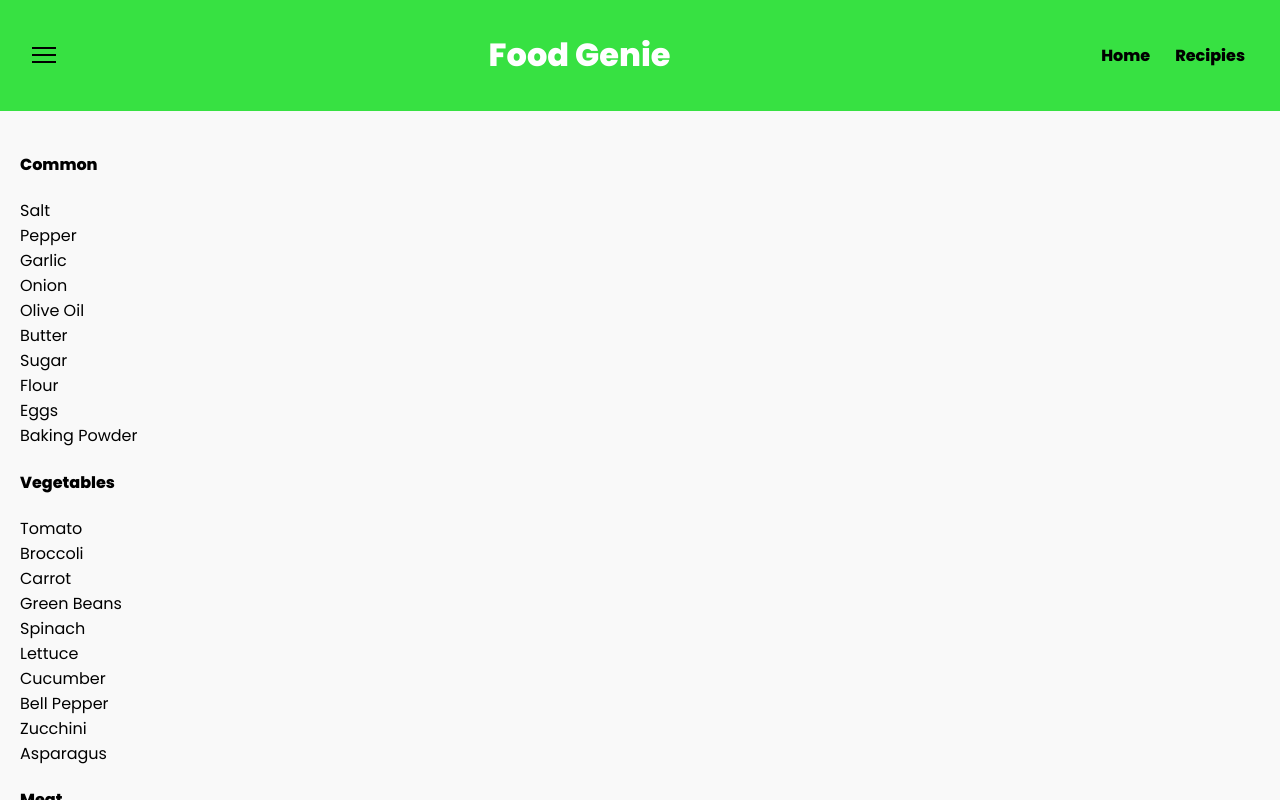
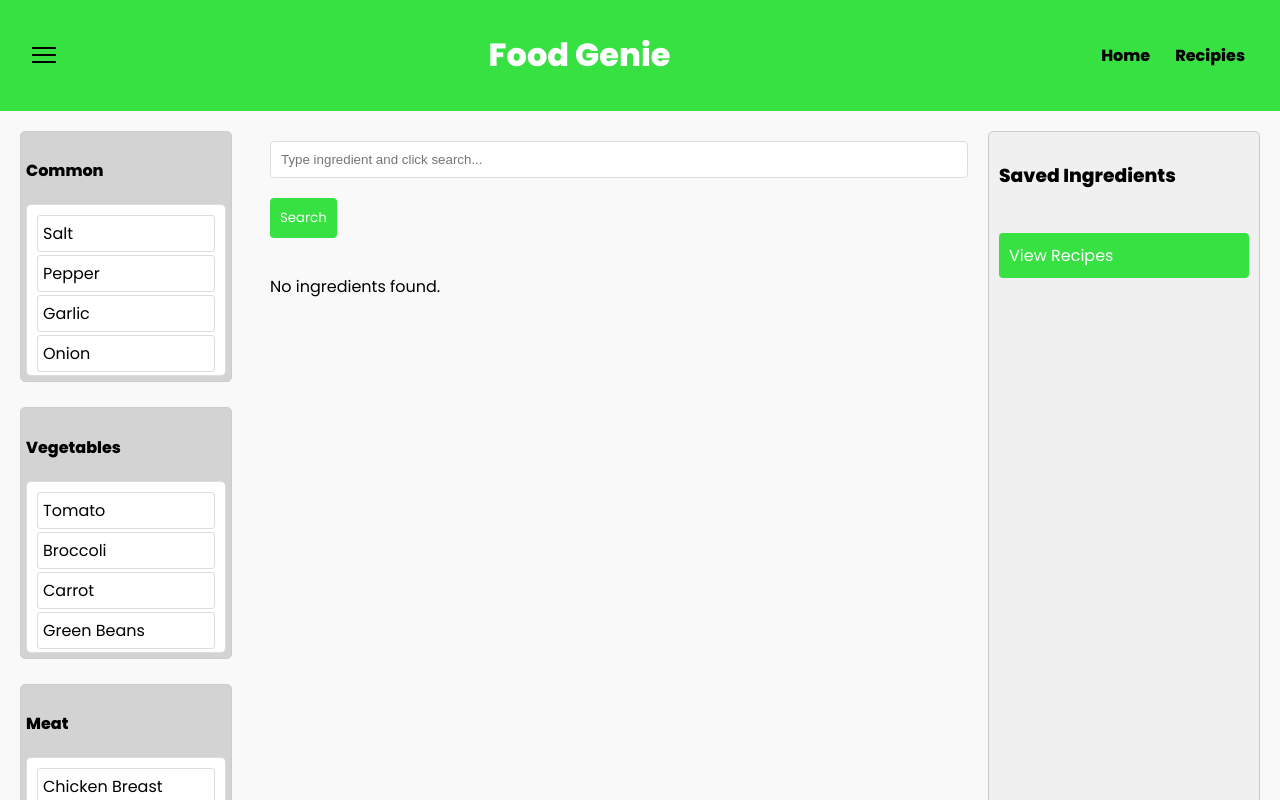
Before and after one commit to alexmerlo23/FoodGiene, a React (Create React App) app in the folder frontend/: page / in a window 1280 px wide. Shown: the top 800 px of the page. Built offline with nearby package versions, Linux system fonts and the light colour scheme; the HTML template or start-up script is replaced by a standard one.

Commit message:
Had to fix home page

```diff
--- a/frontend/src/index.css
+++ b/frontend/src/index.css
@@ -1,24 +1,19 @@
-/* Google Fonts */
+/* google font */
 @import url('https://fonts.googleapis.com/css2?family=Poppins:wght@300;400;500;600;800&family=VT323&display=swap');
 
-/* Variables */
+/* layout */
 :root {
   --primary: #37e142;
   --error: #e7195a;
 }
-
-/* General Layout */
 body {
   background: #f9f9f9;
   margin: 0;
   font-family: "Poppins";
 }
-
-/* Header */
 header {
   background: #37e142;
 }
-
 header .container {
   max-width: 1400px;
   margin: 0 auto;
@@ -27,32 +22,28 @@ header .container {
   align-items: center;
   justify-content: space-between;
 }
-
 header a {
   color: #ffffff;
   text-decoration: none;
 }
 
-.nav-right a {
+.nav-right a{
   color: #000000;
-  font-size: medium;
+  font-size:medium;
   font-weight: bold;
   text-decoration: none;
   margin-right: 15px;
 }
 
-/* Page Container */
 .pages {
   max-width: 1400px;
   padding: 20px;
   margin: 0 auto;
 }
 
-/* Input and Form Styling */
 .label, input {
   display: block;
 }
-
 input {
   padding: 10px;
   margin-top: 10px;
@@ -73,7 +64,6 @@ form button {
   cursor: pointer;
 }
 
-/* Error Styling */
 div.error {
   padding: 10px;
   background: #ffefef;
@@ -82,21 +72,18 @@ div.error {
   border-radius: 4px;
   margin: 20px 0;
 }
-
 input.error {
   border: 1px solid var(--error);
 }
 
-/* Navbar */
+/* navbar */
 nav {
   display: flex;
   align-items: center;
 }
-
 nav a, nav button {
   margin-left: 10px;
 }
-
 nav button {
   background: #fff;
   color: var(--primary);
@@ -108,7 +95,7 @@ nav button {
   font-size: 1em;
 }
 
-/* Authentication Forms */
+/* auth forms */
 form.signup, form.login {
   max-width: 400px;
   margin: 40px auto;
@@ -117,7 +104,29 @@ form.signup, form.login {
   border-radius: 4px;
 }
 
-/* Hamburger Menu */
+.RoleButtonsContainer {
+  width: 100%;
+  display: inline-flex;
+  gap: 20%;
+  justify-content: center;
+  margin-bottom: 10px;
+}
+
+.role-button {
+  background-color: #fff;
+  color: black;
+  border: 2px solid var(--primary);
+}
+
+.role-button.active {
+  background-color: var(--primary);
+  color: black;
+}
+
+.role-button:hover {
+  background-color: var(--primary);
+}
+
 .hamburger-container {
   position: relative;
 }
@@ -137,6 +146,14 @@ form.signup, form.login {
   align-items: flex-start;
 }
 
+.menu-content {
+  margin-top: 20px;
+  display: flex;
+  flex-direction: column;
+  justify-content: flex-start;
+  align-items: flex-start;
+}
+
 .hamburger-menu a {
   display: block;
   margin: 20px 0;
@@ -145,7 +162,192 @@ form.signup, form.login {
   text-decoration: none;
 }
 
-/* Recipe Details */
+.home-container {
+  display: flex;
+}
+
+.left-container {
+  display: flex;
+  flex-direction: column;
+  gap: 20px;
+  width: 250px;
+}
+
+.box {
+  width: 200px;
+  padding: 5px;
+  background-color: lightgray;
+  border: 1px solid #ccc;
+  border-radius: 5px;
+  margin-bottom: 5px;
+}
+
+.search-container {
+  flex: 1;
+  margin-right: 20px;
+}
+
+.right-container {
+  width: 250px;
+  background-color: #f0f0f0;
+  padding: 10px;
+  border: 1px solid #ccc;
+  border-radius: 5px;
+  display: flex;
+  flex-direction: column;
+}
+
+.ingredients-list {
+  margin-top: 20px;
+  max-height: 300px;
+  overflow-y: auto;
+}
+
+.ingredient-item {
+  padding: 5px;
+  cursor: pointer;
+}
+
+.ingredient-item:hover {
+  background-color: #d1ffd1;
+}
+
+.saved-ingredients {
+  margin-top: 10px;
+}
+
+.saved-ingredient-item {
+  display: flex;
+  justify-content: space-between;
+  align-items: center;
+  padding: 5px;
+  border: 1px solid #ccc;
+  margin: 2px 0;
+  border-radius: 3px;
+}
+
+.trash-icon {
+  cursor: pointer;
+  color: black;
+  margin-left: auto;
+}
+
+.similar-ingredients {
+  margin-top: 20px;
+}
+
+.similar-ingredients-list {
+  max-height: 200px;
+  overflow-y: auto;
+}
+
+.similar-ingredients-list .ingredient-item {
+  padding: 5px;
+  cursor: pointer;
+}
+
+.similar-ingredients-list .ingredient-item:hover {
+  background-color: #d1ffd1;
+}
+
+.ingredient-box {
+  background-color: #fff;
+  border: 1px solid #ddd;
+  padding: 10px;
+  border-radius: 5px;
+  max-height: 150px;
+  overflow-y: auto;
+}
+
+.ingredient-box h4 {
+  margin: 0 0 10px;
+  font-weight: 600;
+}
+
+.box-item {
+  cursor: pointer;
+  padding: 3px;
+  margin-bottom: 3px;
+  border: 1px solid #ccc;
+  border-radius: 3px;
+  background-color: #f9f9f9;
+}
+
+.box-item:hover {
+  background-color: #d1ffd1;
+}
+
+.ingredient-item {
+  cursor: pointer;
+  padding: 5px;
+  background-color: white;
+  border: 1px solid #ddd;
+  border-radius: 3px;
+  margin-bottom: 3px;
+  transition: background-color 0.3s;
+}
+
+.ingredient-item:hover {
+  background-color: #e0ffe0;
+}
+
+.recipes-container {
+  padding: 20px;
+}
+
+.recipes-list {
+  display: flex;
+  flex-wrap: wrap;
+  gap: 20px;
+  text-decoration: none;
+}
+
+.recipe-item {
+  width: 200px;
+  border: 1px solid #000000;
+  padding: 10px;
+  text-align: center;
+  border-radius: 5px ;
+  text-decoration: none;
+}
+
+.recipe-item h3{
+  text-decoration: none;
+}
+
+.recipe-item img {
+  width: 100%;
+  height: auto;
+}
+
+.recipe-link{
+  text-decoration: none;
+  color: #000000;
+}
+
+.view-recipes-button{
+ background: var(--primary);
+ margin-top: 15px ;
+  border: 0;
+  color: #fff;
+  padding: 10px;
+  font-family: "Poppins";
+  border-radius: 4px;
+  cursor: pointer;
+  text-decoration: none;
+}
+
+.search-container button{
+  background: var(--primary);
+  border: 0;
+  color: #fff;
+  padding: 10px;
+  font-family: "Poppins";
+  border-radius: 4px;
+  cursor: pointer;
+  text-decoration: none;
+}
+
 .recipe-details {
   max-width: 80%;
   margin: 20px auto;
@@ -160,75 +362,56 @@ form.signup, form.login {
   margin-bottom: 10px;
 }
 
-/* Recipe Content */
+.recipe-details img {
+  max-width: 100%;
+  border-radius: 8px;
+  margin-bottom: 20px;
+}
+
+.recipe-details h3 {
+  margin-top: 20px;
+}
+
+.recipe-details ul {
+  list-style: none;
+  padding: 0;
+}
+
+.recipe-details li {
+  margin: 10px 0;
+}
+
 .recipe-content-top {
   display: flex;
   justify-content: space-between;
   align-items: flex-start;
+  gap: 15px;
   margin-bottom: 20px;
 }
 
+/* Nutritional information styling */
 .nutrition-info {
   display: grid;
-  grid-template-columns: 1fr 1fr; /* Two columns */
-  grid-template-rows: 1fr 1fr;    /* Two rows */
-  gap: 10px;                      /* Space between quadrants */
-  font-size: 1.0rem;              /* Base font size */
-  height: 100%;                   /* Full height */
-  align-content: start;           /* Align content to the top */
+  grid-template-columns: 1fr 1fr; /* Label on the left, amount on the right */
+  gap: 10px;
+  align-items: center;
 }
 
 .nutrition-info p {
-  font-size: 1.5rem;              /* Font size for nutrient text */
-  font-weight: normal;            /* Regular weight for amounts */
-  margin: 0;
   display: flex;
-  justify-content: space-between; /* Ensure content is spaced out */
-  align-items: baseline;          /* Align items on the same line */
+  justify-content: space-between;
+  align-items: center;
+  margin: 5px 0;
 }
 
 .nutrition-info p strong {
-  font-size: 1.3rem; /* A font size between large and x-large */
-  font-weight: 600;  /* Bold weight for labels */
+  font-size: 1.3rem;  /* Font size between large and x-large */
+  font-weight: 600;   /* Bold weight for labels */
   justify-self: start; /* Align labels to the left */
 }
 
 .nutrition-info p span {
-  font-size: 0.7rem;
-  justify-self: end;             /* Align amounts to the right */
+  text-align: right;  /* Align the values to the right */
+  font-size: 1rem;    /* Set a standard size for the numbers */
+  font-weight: normal; /* Remove bold from the numbers */
 }
-
-.image-container {
-  max-width: 55%;
-}
-
-.recipe-image {
-  max-width: 100%;
-  height: auto;
-  border-radius: 8px;
-}
-
-/* Recipe Summary */
-.recipe-summary {
-  margin-top: 20px;
-}
-
-/* Recipe Instructions */
-.recipe-instructions h3 {
-  margin-top: 20px;
-}
-
-.recipe-instructions ul {
-  list-style: none;
-  padding: 0;
-}
-
-.recipe-instructions li {
-  margin: 10px 0;
-}
-
-/* Nutrition Section Styling */
-.nutrition-info h3 {
-  font-size: 1.8em; /* Slightly larger font size for Nutrition header */
-  font-weight: bold;
-}
--- a/frontend/src/pages/Home.js
+++ b/frontend/src/pages/Home.js
@@ -33,7 +33,7 @@ const Home = () => {
     ],
   });
 
-  const API_KEY = '2fa9e870b0df4ed696f377868a757fa5'; // Replace with your actual API key
+  const API_KEY = '288946c5fae94c64abe4601fdb271b58'; // Replace with your actual API key
 
   // Function to fetch ingredients when "Search" button is clicked
   const fetchIngredients = async () => {
--- a/frontend/src/pages/Item.js
+++ b/frontend/src/pages/Item.js
@@ -4,7 +4,7 @@ import { useParams } from 'react-router-dom';
 const Item = () => {
   const { id } = useParams();
   const [recipe, setRecipe] = useState(null);
-  const API_KEY = '2fa9e870b0df4ed696f377868a757fa5';
+  const API_KEY = '288946c5fae94c64abe4601fdb271b58';
 
   useEffect(() => {
     const fetchRecipeDetails = async () => {
@@ -32,10 +32,10 @@ const Item = () => {
       <div className="recipe-content">
         <div className="recipe-content-top">
           <div className="nutrition-info">
-            <p><strong>Calories: </strong> {recipe.nutrition.nutrients.find(n => n.name === 'Calories')?.amount || 'N/A'}</p>
-            <p><strong>Carbs: </strong> {recipe.nutrition.nutrients.find(n => n.name === 'Carbohydrates')?.amount || 'N/A'}</p>
-            <p><strong>Fat: </strong> {recipe.nutrition.nutrients.find(n => n.name === 'Fat')?.amount || 'N/A'}</p>
-            <p><strong>Protein: </strong> {recipe.nutrition.nutrients.find(n => n.name === 'Protein')?.amount || 'N/A'}</p>
+            <p><strong>Calories:</strong> {recipe.nutrition.nutrients.find(n => n.name === 'Calories')?.amount || 'N/A'}</p>
+            <p><strong>Carbs:</strong> {recipe.nutrition.nutrients.find(n => n.name === 'Carbohydrates')?.amount || 'N/A'}</p>
+            <p><strong>Fat:</strong> {recipe.nutrition.nutrients.find(n => n.name === 'Fat')?.amount || 'N/A'}</p>
+            <p><strong>Protein:</strong> {recipe.nutrition.nutrients.find(n => n.name === 'Protein')?.amount || 'N/A'}</p>
           </div>
           <div className="image-container">
             <img src={recipe.image} alt={recipe.title} className="recipe-image" />
--- a/frontend/src/pages/Recipes.js
+++ b/frontend/src/pages/Recipes.js
@@ -10,7 +10,7 @@ const Recipes = () => {
   const [carbMax, setCarbMax] = useState(100);
   const [fatMax, setFatMax] = useState(50);
   const [proteinMax, setProteinMax] = useState(50);
-  const API_KEY = '2fa9e870b0df4ed696f377868a757fa5'; // Replace with your actual API key
+  const API_KEY = '288946c5fae94c64abe4601fdb271b58'; // Replace with your actual API key
 
   useEffect(() => {
     const fetchRecipes = async () => {
```
